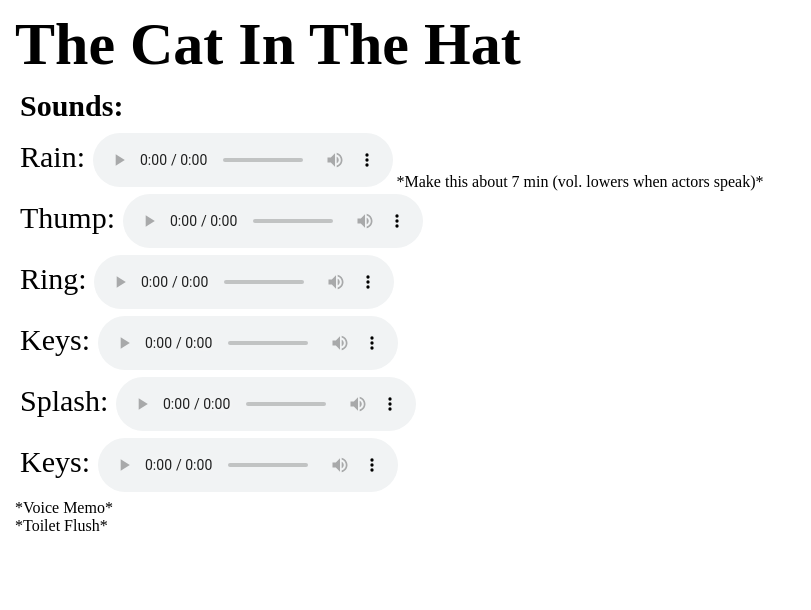
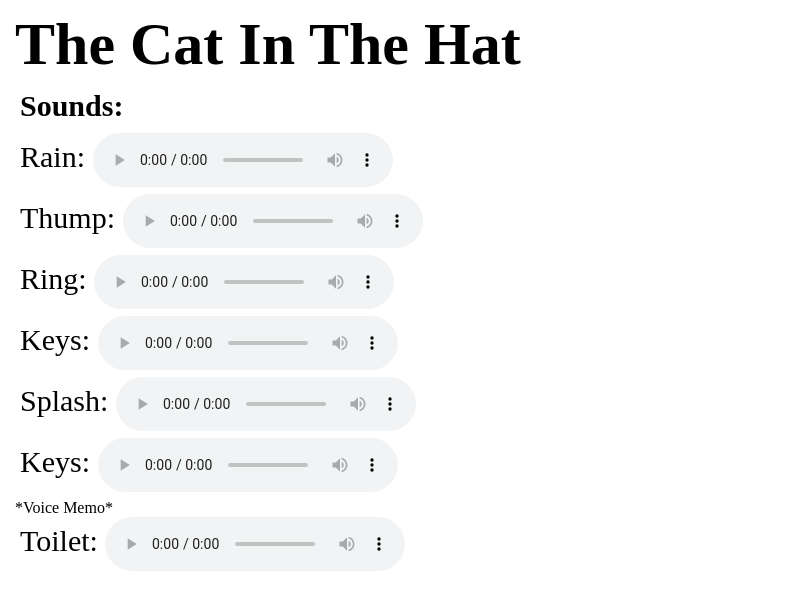
Before and after one commit to glz-diego/CatInTheHat, a plain HTML site: page index.html in a window 1280 px wide. Shown: the whole page, without its empty margins (0-811 px from the left). Drawn offline with Linux system fonts and the light colour scheme.

Commit message:
init message

```diff
--- a/index.html
+++ b/index.html
@@ -26,13 +26,13 @@
 	<h1>The Cat In The Hat</h1>
 	<h2>Sounds:</h2>
 	<!--audio-->
-	<span>Rain: </span><audio src="rain.mp3" controls></audio> *Make this about 7 min (vol. lowers when actors speak)*<br>
+	<span>Rain: </span><audio src="rain.mp3" controls></audio><br>
 	<span>Thump: </span><audio src="thump.mp3" controls></audio><br>
 	<span>Ring: </span><audio src="Ring.mp3" controls></audio><br>
 	<span>Keys: </span><audio src="Keys.mp3" controls></audio><br>
 	<span>Splash: </span><audio src="splash.mp3" controls></audio><br>
 	<span>Keys: </span><audio src="Keys.mp3" controls></audio><br>
 	*Voice Memo*<br>
-	*Toilet Flush*
+	<span>Toilet: </span><audio src="toilet.mp3" controls></audio><br>
 </body>
 </html>
```
Also changed, not shown: 1 other file.
